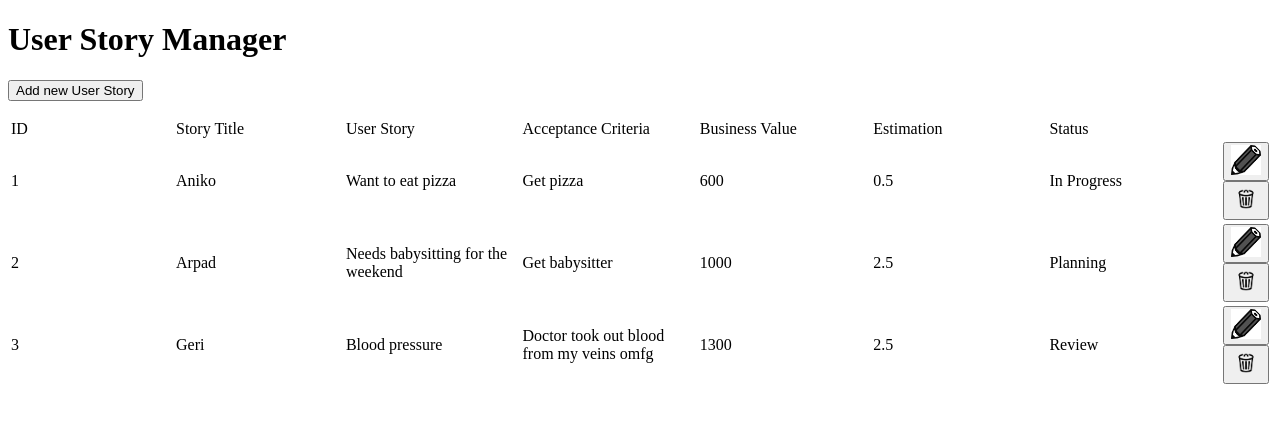
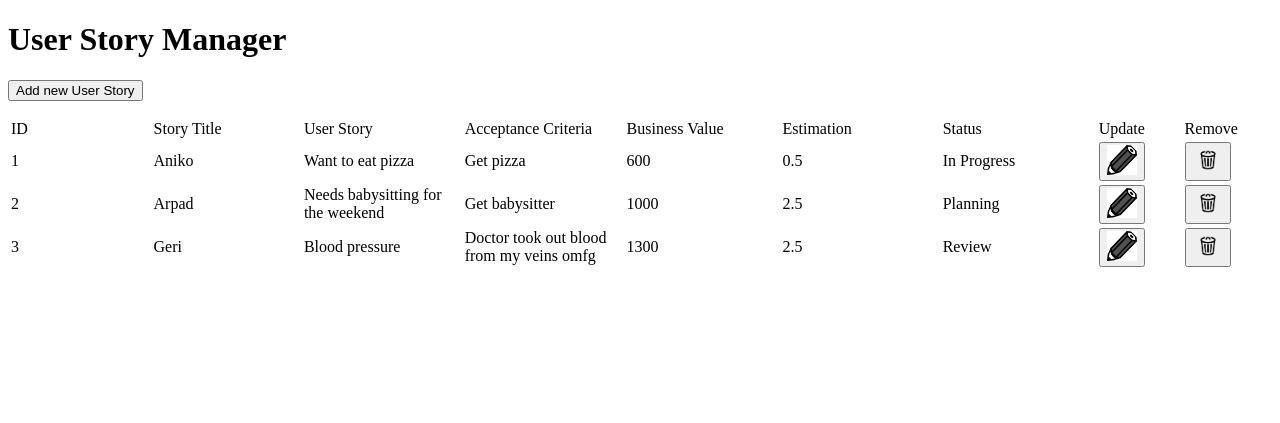
Before and after one commit to gergelyPapi/Super_Sprinter_3000_Gergely_Papi, a Flask app: page / in a window 1280 px wide. Shown: the top 423 px of the page. Run offline with Flask 2, Linux system fonts and the light colour scheme.

Commit message:
Fixed buttom positions, and size, added column name

```diff
--- a/templates/list.html
+++ b/templates/list.html
@@ -18,6 +18,8 @@
             <td style = "width:200px">Business Value</td>
             <td style = "width:200px">Estimation</td>
             <td style = "width:200px">Status</td>
+            <td style = "width:100px">Update</td>
+            <td style = "width:100px">Remove</td>
         </tr>
     {% if database|length > 0 %}
         {% for list in database %}
@@ -27,6 +29,9 @@
                 {% endfor %}
                 <td>
                 <form action="/story/{{ list[0] }}" method="POST"> <button type="submit" value="Update"> <img src=/static/pencil_image.png width="30" height="30"> </button> </form>
+                </form>
+                </td>
+                <td>
                 <form action="/remove_user_story" method="POST"> <button type="submit" value="Remove"> <img src=/static/bin_image.png width="30" height="30"> </button>
                 <input name="ID" type="hidden" value="{{ list[0] }}">
                 </form>
```
